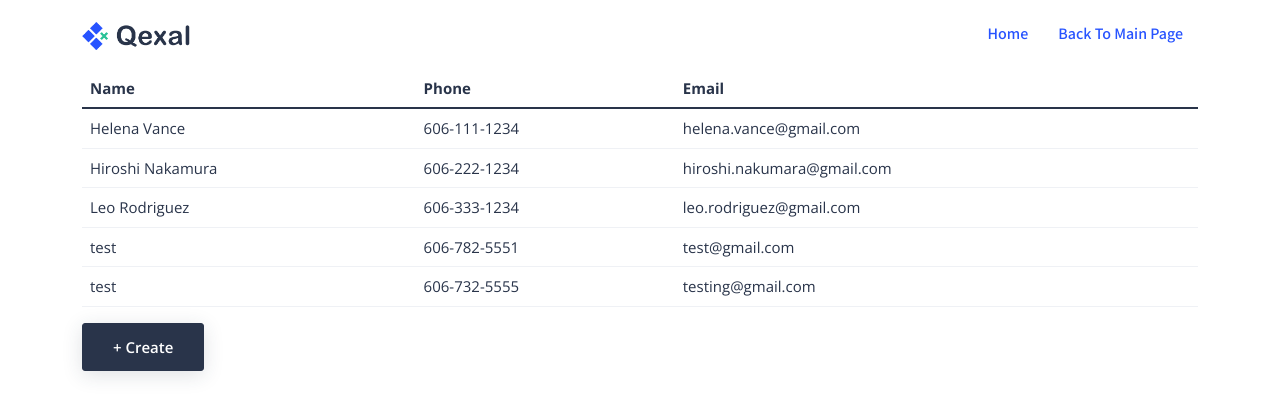
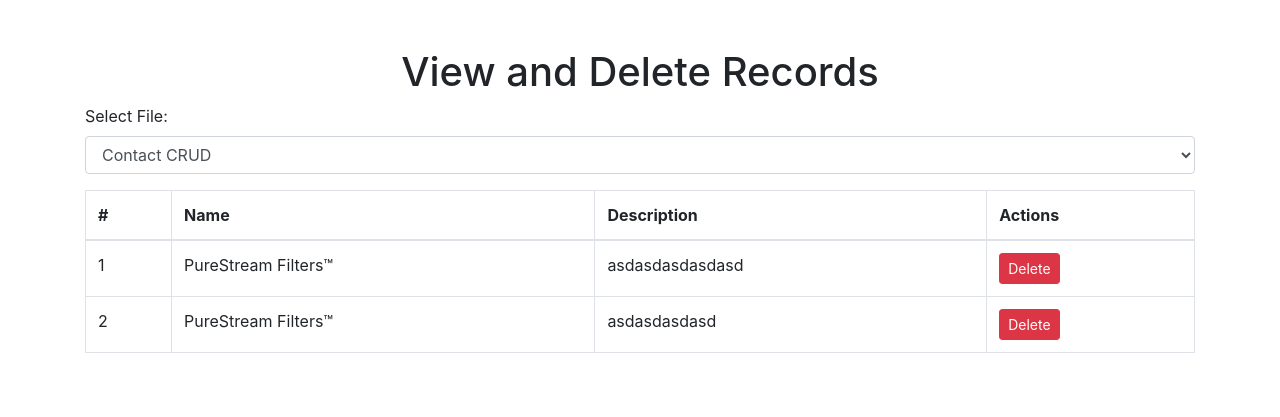
Before and after one commit to Cjking57893/ASE230-Assignment9, a PHP site: page /admin/contacts/index.php in a window 1280 px wide. Shown: the top 417 px of the page. Run offline with PHP 8.4, Linux system fonts and the light colour scheme; some libraries are stand-ins or nearby versions.

Commit message:
adding the view and delete records.

```diff
--- a/admin/contacts/index.php
+++ b/admin/contacts/index.php
@@ -1,83 +1,86 @@
 <?php
-    include '../../lib/csv_functions.php';
-    include '../../lib/readJsonFile.php';
-    include '../../lib/plainfunction.php';
+require_once __DIR__ . '/../../lib/utility.php';
+
+$teamFilePath = __DIR__ . '/../../data/teamCRUD.json';
+$contactFilePath = __DIR__ . '/../../data/contactCRUD.json';
+
+$selectedFile = isset($_POST['file']) ? $_POST['file'] : (isset($_GET['file']) ? $_GET['file'] : 'team');
+$filePath = ($selectedFile === 'contact') ? $contactFilePath : $teamFilePath;
+
+if (isset($_GET['delete'])) {
+    $indexToDelete = (int)$_GET['delete'];
+    JSONHelper::delete($filePath, $indexToDelete);
+
+    header("Location: index.php?file=$selectedFile");
+    exit;
+}
+
+$records = JSONHelper::readAll($filePath);
+
+$tableHeaders = ($selectedFile === 'contact')
+    ? ['Name', 'Number', 'Email']
+    : ['Name', 'Description'];
 ?>
 
 <!DOCTYPE html>
 <html lang="en">
 <head>
-        <meta charset="utf-8" />
-        <title>Admin - Contacts Index</title>
-        <meta name="viewport" content="width=device-width, initial-scale=1.0" />
-        <meta name="description" content="Premium Bootstrap 5 Landing Page Template" />
-        <meta name="keywords" content="bootstrap 5, premium, marketing, multipurpose" />
-        <meta content="Themesbrand" name="author" />
-        <!-- favicon -->
-        <link rel="shortcut icon" href="images/favicon.ico" />
+    <meta charset="UTF-8">
+    <meta name="viewport" content="width=device-width, initial-scale=1.0">
+    <title>View and Delete Records</title>
+    <link rel="stylesheet" href="https://stackpath.bootstrapcdn.com/bootstrap/4.5.2/css/bootstrap.min.css">
+</head>
+<body>
+<div class="container mt-5">
+    <h1 class="text-center">View and Delete Records</h1>
 
-        <!-- css -->
-        <link href="../../css/bootstrap.min.css" rel="stylesheet" type="text/css" />
-        <link href="../../css/materialdesignicons.min.css" rel="stylesheet" type="text/css" />
-        <link href="../../css/style.min.css" rel="stylesheet" type="text/css" />
-    </head>
+    <form method="POST" class="mb-3">
+        <div class="form-group">
+            <label for="file">Select File:</label>
+            <select name="file" id="file" class="form-control" onchange="this.form.submit()">
 
-    <body>
-        <!--Navbar Start-->
-        <nav class="navbar navbar-expand-lg navbar-light navbar-custom" id="navbar">
-            <div class="container">
-                <!-- LOGO -->
-                <a class="navbar-brand logo" href="index-1.html">
-                    <img src="images/logo-dark.png" alt="" class="logo-dark" height="28" />
-                    <img src="images/logo-light.png" alt="" class="logo-light" height="28" />
-                </a>
-                <button class="navbar-toggler" type="button" data-bs-toggle="collapse" data-bs-target="#navbarCollapse" aria-controls="navbarCollapse" aria-expanded="false" aria-label="Toggle navigation">
-                    <span class="navbar-toggler-icon"></span>
-                </button>
-                <div class="collapse navbar-collapse" id="navbarCollapse">
-                    <ul class="navbar-nav ms-auto navbar-center" id="navbar-navlist">
-                        <li class="nav-item">
-                            <a href="index.php" class="nav-link active">Home</a>
-                        </li>
-                        <li class="nav-item">
-                            <a href="../../index.php" class="nav-link active">Back To Main Page</a>
-                        </li>
-                    </ul>
+                <option value="contact" <?= ($selectedFile === 'contact') ? 'selected' : '' ?>>Contact CRUD</option>
+            </select>
         </div>
-            </div>
-            <!-- end container -->
-        </nav>
-        <!-- Navbar End -->
-        <!--Display table with all team members-->
-        <div class="container col-12">
-            <table class="table">
+    </form>
+
+    <table class="table table-bordered">
         <thead>
             <tr>
-                    <th scope="col">Name</th>
-                    <th scope="col">Phone</th>
-                    <th scope="col">Email</th>
+                <th>#</th>
+                <?php foreach ($tableHeaders as $header): ?>
+                    <th><?= htmlspecialchars($header); ?></th>
+                <?php endforeach; ?>
+                <th>Actions</th>
             </tr>
         </thead>
-                <tbody class="table-group-divider">
-                    <?php
-                        read_contacts_admin_index("../../data/contacts.csv");
-                    ?>
+        <tbody>
+            <?php if (empty($records)): ?>
+                <tr>
+                    <td colspan="<?= count($tableHeaders) + 2; ?>" class="text-center">No records available.</td>
+                </tr>
+            <?php else: ?>
+                <?php foreach ($records as $index => $record): ?>
+                <tr>
+                    <td><?= $index + 1; ?></td>
+                    <?php if ($selectedFile === 'contact'): ?>
+                        <td><?= htmlspecialchars($record['name']); ?></td>
+                        <td><?= htmlspecialchars($record['number']); ?></td>
+                        <td><?= htmlspecialchars($record['email']); ?></td>
+                    <?php else: ?>
+                        <td><?= htmlspecialchars($record['name']); ?></td>
+                        <td><?= htmlspecialchars($record['about']); ?></td>
+                    <?php endif; ?>
+                    <td>
+                        <a href="index.php?file=<?= $selectedFile ?>&delete=<?= $index; ?>"
+                           class="btn btn-danger btn-sm"
+                           onclick="return confirm('Are you sure you want to delete this record?');">Delete</a>
+                    </td>
+                </tr>
+                <?php endforeach; ?>
+            <?php endif; ?>
         </tbody>
     </table>
 </div>
-
-        <div class="container">
-            <a href="create.php"><button type="button" class="btn btn-dark">+ Create</button></a>
-        </div>
-
-        <!-- javascript -->
-        <script src="../../js/bootstrap.bundle.min.js"></script>
-        <script src="../../js/smooth-scroll.polyfills.min.js"></script>
-
-        <script src="https://unpkg.com/feather-icons"></script>
-
-        <!-- App Js -->
-        <script src="js/app.js"></script>
 </body>
-
 </html>
--- a/data/teamCRUD.json
+++ b/data/teamCRUD.json
@@ -2,11 +2,11 @@
     {
         "name": "PureStream Filters\u2122",
         "title": "Bio-engineered filters that harness the power of specific bacteria and plants to purify water without chemicals, making potable water accessible and sustainable.",
-        "about": " "
+        "about": " asdasdasdasdasd"
     },
     {
         "name": "PureStream Filters\u2122",
         "title": "Bio-engineered filters that harness the power of specific bacteria and plants to purify water without chemicals, making potable water accessible and sustainable.",
-        "about": " "
+        "about": " asdasdasdasd"
     }
 ]
--- a/lib/utility.php
+++ b/lib/utility.php
@@ -1,47 +1,41 @@
 <?php
-// <!-- create($entity):
+class JSONHelper
+{
+    public static function readAll($filePath)
+    {
+        if (!file_exists($filePath)) {
+            self::saveAll($filePath, []);
+        }
 
-// Adds a new entity (a contact or team member) to the JSON file.
-// It reads the existing data, adds the new entity to the array, and writes the updated data back to the file.
+        $jsonContent = file_get_contents($filePath);
+        return json_decode($jsonContent, true) ?? [];
+    }
 
-// readAll():
+    private static function saveAll($filePath, $data)
+    {
+        $directory = dirname($filePath);
 
-// Reads all entities from the JSON file and returns them as an array.
-// If the file doesn’t exist, it returns an empty array.
+        if (!is_dir($directory)) {
+            if (!mkdir($directory, 0777, true)) {
+                echo "Error: Unable to create directory $directory.";
+                return;
+            }
+        }
 
-// update($updatedEntity, $id):
+        $jsonContent = json_encode($data, JSON_PRETTY_PRINT);
+        if (file_put_contents($filePath, $jsonContent) === false) {
+            echo "Error: Unable to write to file $filePath.";
+        }
+    }
 
-// Finds an entity by its ID in the JSON data, updates it with the new information, and saves the changes back to the file.
+    public static function delete($filePath, $index)
+    {
+        $data = self::readAll($filePath);
 
-// delete($id):
-
-// Removes an entity from the JSON file based on its ID.
-// It filters the array to exclude the specified entity and then writes the filtered data back to the file. -->
-$filePath = __DIR__ . '/../../data/teamCRUD.json'
-$filePath = __DIR__ . '/../../data/contactCRUD.json'
-
-
-readAll()
-
-<?php if (empty($productsAndServices)): ?>
-                    <tr>
-                        <td colspan="4" class="text-center">No products available.</td>
-                    </tr>
-                <?php else: ?>
-                    <?php foreach ($productsAndServices as $index => $product): ?>
-                    <tr>
-                        <td><?= $index + 1; ?></td>
-                        <td><?= htmlspecialchars($product['name']); ?></td>
-                        <td><?= htmlspecialchars($product['description']); ?></td>
-                        <td>
-                            <a href="detail.php?name=<?= urlencode($product['name']); ?>" class="btn btn-info btn-sm">View</a>
-                            <a href="edit.php?name=<?= urlencode($product['name']); ?>" class="btn btn-warning btn-sm">Edit</a>
-                            <a href="delete.php?name=<?= urlencode($product['name']); ?>" class="btn btn-danger btn-sm"
-                               onclick="return confirm('Are you sure you want to delete this product?');">Delete</a>
-                        </td>
-                    </tr>
-                    <?php endforeach; ?>
-                <?php endif; ?>
-
-
-                ?>
+        if (isset($data[$index])) {
+            unset($data[$index]);
+            $data = array_values($data);
+            self::saveAll($filePath, $data);
+        }
+    }
+}
```
Also changed, not shown: admin/contacts/OGindex.php (added, +83 -0 lines), admin/team/OGindex.php (added, +84 -0 lines), admin/team/index.php (+68 -67 lines), lib/testCRUD.php (deleted). Lines whose indentation alone changed are shown as unchanged.
